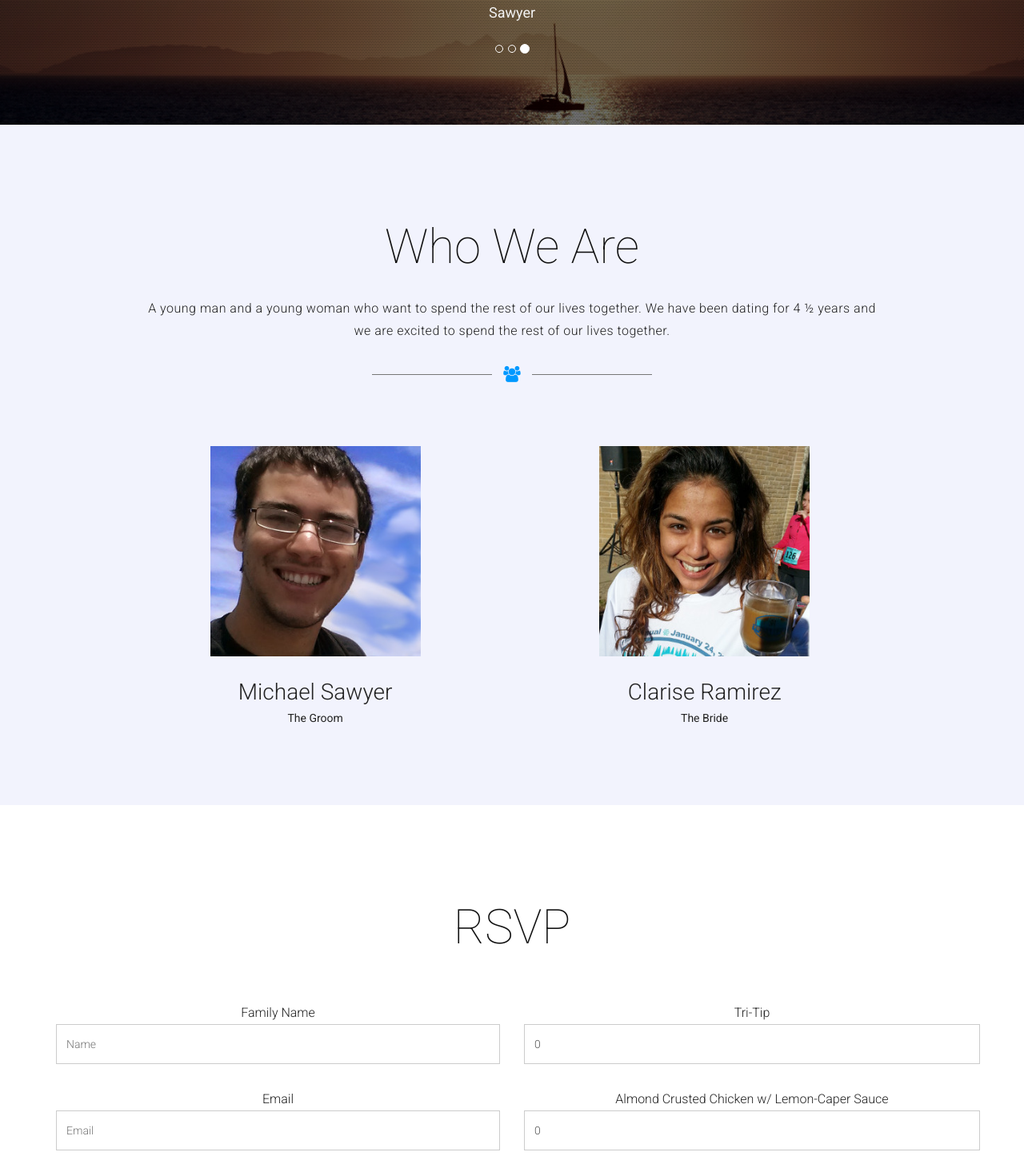
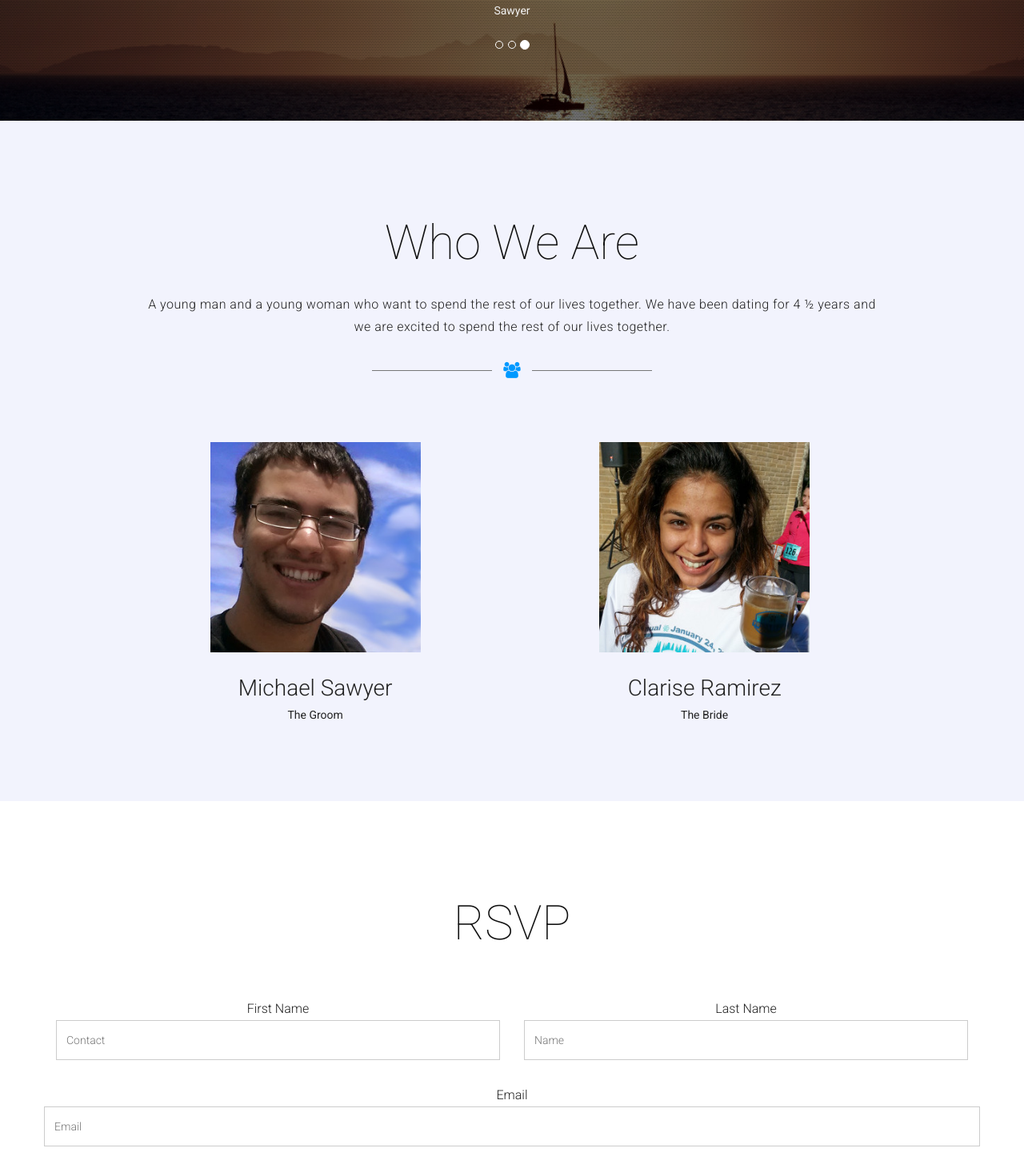
Before and after one commit to masstamike/sawyer-wedding, a website: page public/views/index.html in a window 1280 px wide. Shown: the part 3923-5384 px from the top of the page at 80% size. Drawn offline with nearby package versions, Linux system fonts and the light colour scheme; files that its build step writes are made by us from their sources; files whose address does not match are found by name.

Commit message:
Adds First/Last name fields.

```diff
--- a/app/models/guest.js
+++ b/app/models/guest.js
@@ -6,6 +6,7 @@ var mongoose = require('mongoose');
 // module.exports allos us to pass this to other files when it is called
 module.exports = mongoose.model('Guest', {
   name : {type : String, default: ''},
+  contact : {type : String, default: ''},
   count : {type: Number, default: 0},
   message : {type: String, default: ''},
   email : {type: String, default: ''},
--- a/app/routes.js
+++ b/app/routes.js
@@ -25,6 +25,7 @@ module.exports = function(app) {
 
       var rsvp = new Guest({
         name        : req.body.name,
+        contact     : req.body.contact,
         count       : req.body.count,
         email       : req.body.email,
         message     : req.body.message,
--- a/public/js/controllers/rsvp.js
+++ b/public/js/controllers/rsvp.js
@@ -11,6 +11,7 @@ weddingApp.controller('RsvpController', ['$scope','$http', function ($scope, $ht
                           };
   home.modalSet         = home.modalEnum.none;
   home.rsvp             = {};
+  home.rsvp.contact     = '';
   home.rsvp.name        = '';
   home.rsvp.count       = 0;
   home.rsvp.message     = '';
@@ -29,7 +30,6 @@ weddingApp.controller('RsvpController', ['$scope','$http', function ($scope, $ht
         home.rsvp.menuBeef = 0;
         home.rsvp.menuChicken = 0;
         home.rsvp.menuVeggie = 0;
-        console.log("Return code = " + status);
         $('#successModal').modal();
       }).error(function (data, status) {
         $('#failureModal').modal();
--- a/public/views/index.html
+++ b/public/views/index.html
@@ -346,7 +346,7 @@
                     <div class="content">
                       <p>Soon to be Sawyers</p>
                       <h4>Michael &amp; Clarise</h4>
-                      <h4>Sawyer</h4>
+                      <h5>Sawyer</h5>
                     </div> <!-- end .content -->
                   </div> <!-- end .item (3) -->
 
@@ -623,11 +623,21 @@
             <div class="row">
               <div class="col-xs-12 col-md-6">
                 <div class="form-group">
-                  Family Name<br>
+                  First Name<br>
+                  <label for="contact" class="sr-only">Contact</label>
+                  <input type="text" class="form-control" id="contact"
+                         placeholder="Contact" data-ng-model="rsvpCtrl.rsvp.contact">
+                </div> <!-- end .form-group -->
+              </div>
+
+              <div class="col-xs-12 col-md-6">
+                <div class="form-group">
+                  Last Name<br>
                   <label for="name" class="sr-only">Name</label>
                   <input type="text" class="form-control" id="name" placeholder="Name"
                          data-ng-model="rsvpCtrl.rsvp.name">
                 </div> <!-- end .form-group -->
+              </div>
 
               <div class="form-group">
                 Email<br>
@@ -636,13 +646,15 @@
                        data-ng-model="rsvpCtrl.rsvp.email">
               </div> <!-- end .form-group -->
 
+              <div class="col-xs-12 col-md-6">
                 <div class="form-group">
                   Head Count<br>
                   <label for="headCount" class="sr-only">Head Count</label>
                   <input type="number" class="form-control" id="headCount" placeholder="0"
                          data-ng-model="rsvpCtrl.rsvp.count">
                 </div> <!-- end .form-group -->
-              </div> <!-- end .form> .row> .col-md-4 -->
+              </div> <!-- end div -->
+
 
               <div class="row download-area">
                 <div class="col-xs-12 col-sm-12 col-md-6 col-lg-6">
@@ -683,7 +695,7 @@
                       data-ng-click="rsvpCtrl.submitRsvp()">
                 <i class="fa fa-hand-o-right"></i>SUBMIT
               </button>
-            </div>
+            </div> <!-- end .row -->
           </form> <!-- end .form -->
         </div> <!-- end .container -->
       </div> <!-- end .footer -->
```
Lines whose indentation alone changed are shown as unchanged.
